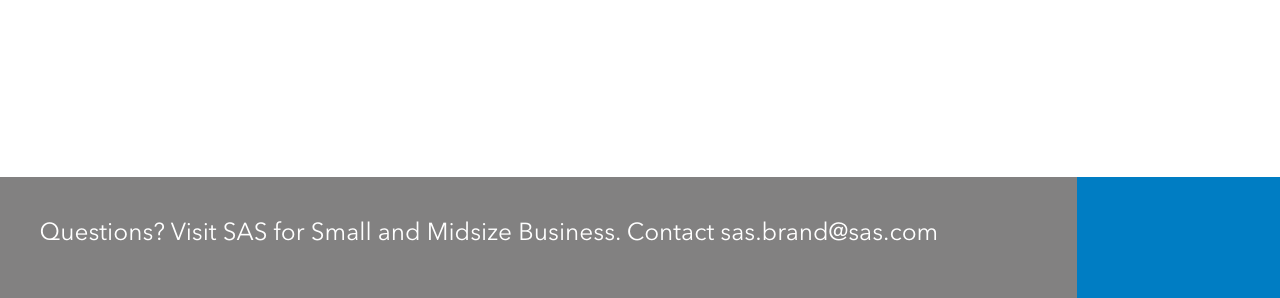
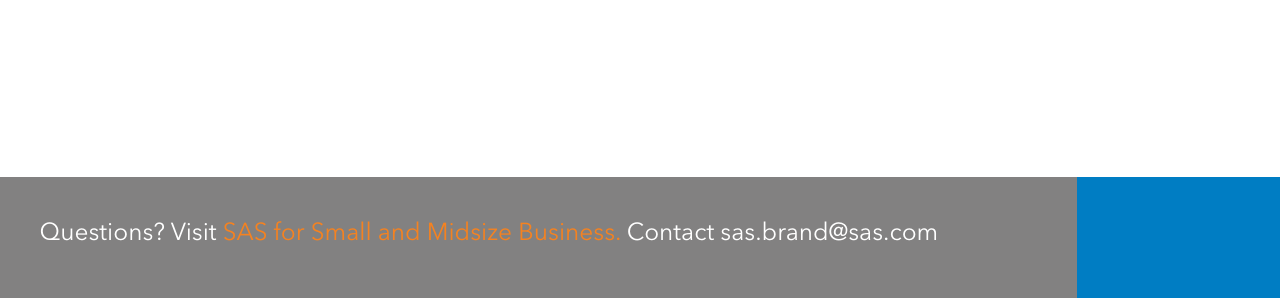
Before and after one commit to justicemarkwei/sas, a PHP site: page / in a window 1280 px wide. Shown: the part 4160-4458 px from the top of the page. Run offline with PHP 8.4, Linux system fonts and the light colour scheme; some libraries are stand-ins or nearby versions.

Commit message:
corrections again

```diff
--- a/index.php
+++ b/index.php
@@ -87,7 +87,7 @@
 
                                         <div class="col-md-6 my-auto">
                                             <h1 class="display-3 text-left" data-aos="fade-right" data-aos-duration="1000" style="font-size:3rem;">Analytics Is The Crux Of Success
-                                                <br> But not any analytics
+                                                <br> But Not Any A nalytics
                                             </h1>
                                             <!-- <h1 class="display-3 text-left" data-aos="fade-right" data-aos-duration="1000">But not any analytics</h1> -->
                                             <h3 data-aos="fade-right" data-aos-duration="1000" data-aos-delay="1100">
@@ -188,7 +188,7 @@
                                 <div class="carousel-item">
                                     <div class="row mb-2">
                                         <div class="col text-center">
-                                            <h1 class="display-3">Key ingredients to success include:</h1>
+                                            <h1 class="display-3">Key Ingredients to Success Include:</h1>
                                         </div>
                                     </div>
                                     <div class="row">
@@ -1148,7 +1148,7 @@
         <div class="row">
             <div class="col-10 bg-light-grey">
                 <div class="site-container text-white">
-                    <h3>Questions? Visit <a class="text-white" style="font-size: 1.75rem;" href="https://www.sas.com/en_us/industry/small-midsize-business.html" target="_blank"> SAS</a> for Small and Midsize Business. Contact <a class="text-white" style="font-size: 1.75rem;" href="mailto:sas.brand@sas.com"> sas.brand@sas.com</a></h3>
+                    <h3>Questions? Visit <a class="orange" style="font-size: 1.75rem;" href="https://www.sas.com/en_us/industry/small-midsize-business.html" target="_blank"> SAS for Small and Midsize Business.</a> Contact <a class="text-white" style="font-size: 1.75rem;" href="mailto:sas.brand@sas.com"> sas.brand@sas.com</a></h3>
                 </div>
             </div>
             <div class="col-2 bg-blue text-center">
```
